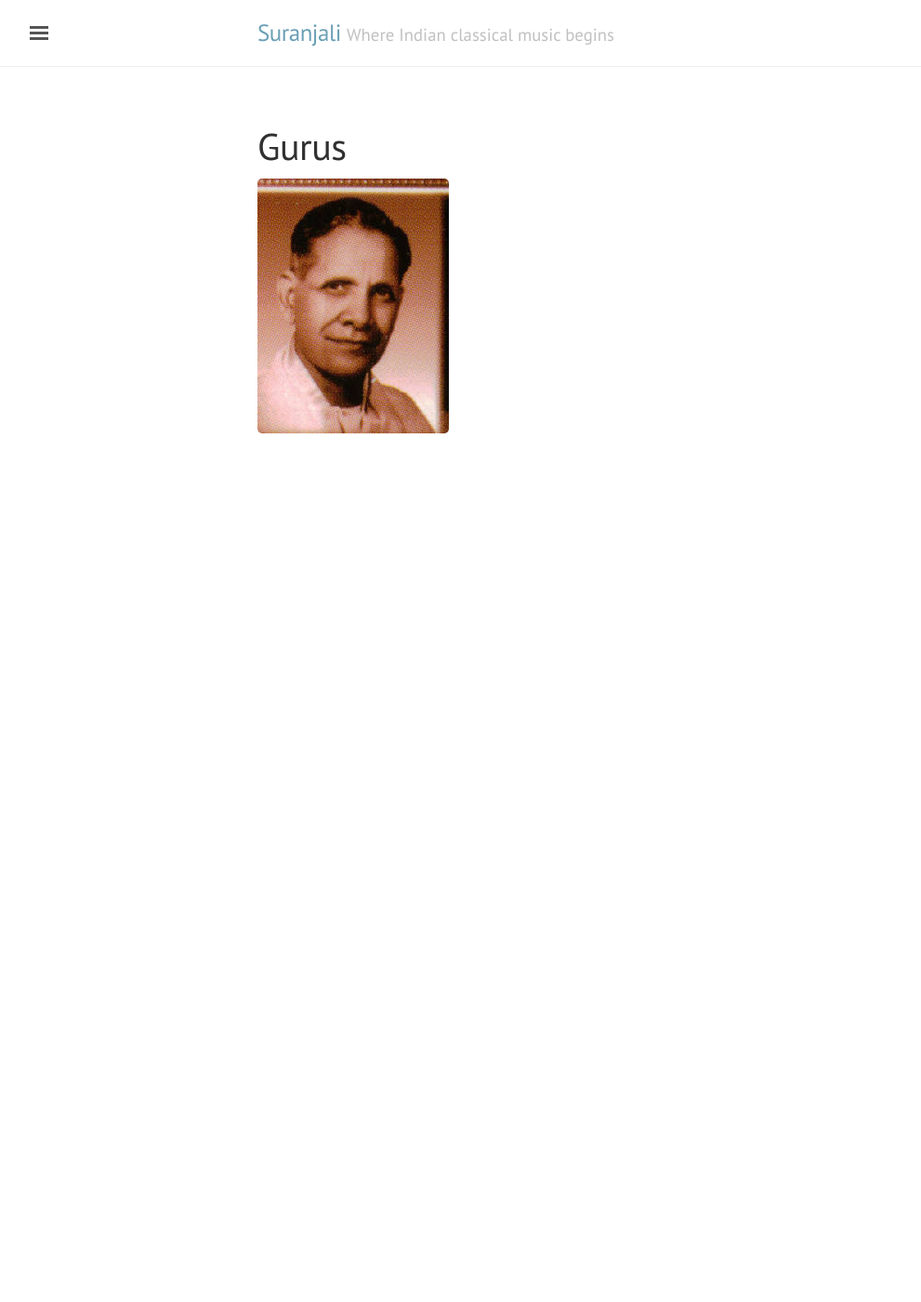
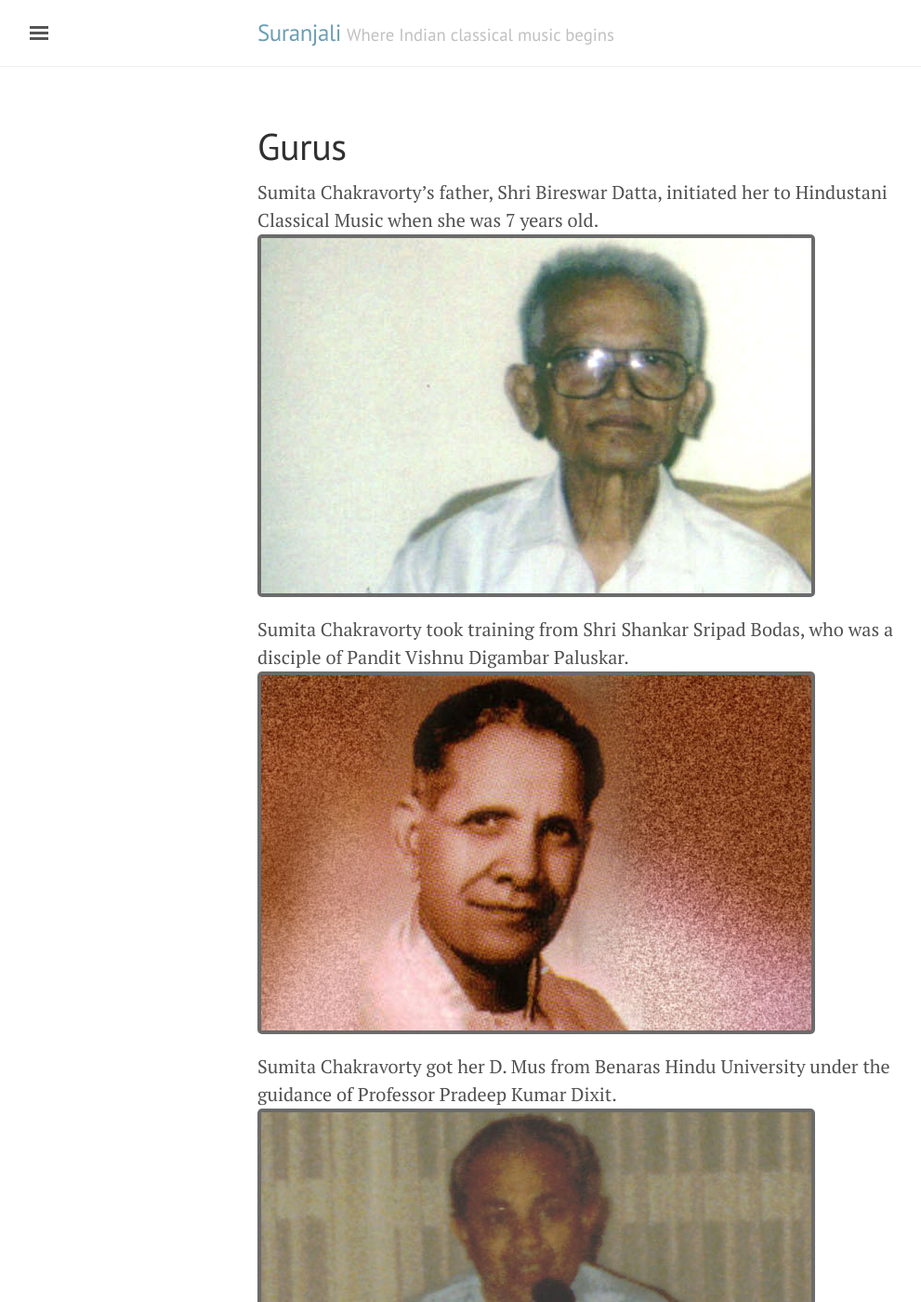
Before and after one commit to sumitachakravorty/suranjali, a Jekyll site: the page built from gurus.md, in a window 1280 px wide and 1400 px high. Shown: the whole window at 93% size, without its empty margins (3-994 px from the left). Built offline with Jekyll 4.4.1, drawn with Linux system fonts in a browser that asks for light colours; Markdown is read by kramdown in place of the engine named in the settings; some of the changed text lies outside the part shown.

Commit message:
Update on Gurus

```diff
--- a/gurus.md
+++ b/gurus.md
@@ -2,4 +2,14 @@
 layout: page
 title: Gurus
 ---
-![Sumita Chakravorty's Guru]({{ site.baseurl }}/assets/img/Bodasji/bodasji.jpg)
+Sumita Chakravorty's father, Shri Bireswar Datta, initiated her to Hindustani Classical Music when she was 7 years old.
+![Sumita Chakravorty's Guru]({{ site.baseurl }}/assets/img/gurus/bireswar_datta.jpg)
+
+Sumita Chakravorty took training from Shri Shankar Sripad Bodas, who was a disciple of Pandit Vishnu Digambar Paluskar.
+![Sumita Chakravorty's Guru]({{ site.baseurl }}/assets/img/gurus/ShankarSripadBodas.jpg)
+
+Sumita Chakravorty got her D. Mus from Benaras Hindu University under the guidance of Professor Pradeep Kumar Dixit.
+![Sumita Chakravorty's Guru]({{ site.baseurl }}/assets/img/gurus/PradeepKumarDixit.jpg)
+
+Sumita Chakravorty also received training from Pandit Chittaranjan Jyotishi.
+![Sumita Chakravorty's Guru]({{ site.baseurl }}/assets/img/gurus/guru-pt-chittaranjan-jyotishi.jpg)
```
Also changed, not shown: _posts/2020-01-02-about.md (+6 -4 lines), contact.md (+1 -0 lines), assets/img/gurus/GURU-Pt.-Chittaranjan-Jyotishi-1002x1024.jpg (renamed from assets/img/Chittaranjan-jyotishi/GURU-Pt.-Chittaranjan-Jyotishi-1002x1024.jpg), assets/img/gurus/GURU-Pt.-Chittaranjan-Jyotishi-150x150.jpg (renamed from assets/img/Chittaranjan-jyotishi/GURU-Pt.-Chittaranjan-Jyotishi-150x150.jpg), assets/img/gurus/GURU-Pt.-Chittaranjan-Jyotishi-293x300.jpg (renamed from assets/img/Chittaranjan-jyotishi/GURU-Pt.-Chittaranjan-Jyotishi-293x300.jpg), assets/img/gurus/GURU-Pt.-Chittaranjan-Jyotishi.jpg (renamed from assets/img/Chittaranjan-jyotishi/GURU-Pt.-Chittaranjan-Jyotishi.jpg), assets/img/gurus/PradeepKumarDixit.jpg (renamed from assets/img/moments/09.jpg), assets/img/gurus/ShankarSripadBodas.jpg (renamed from assets/img/moments/10.jpg), assets/img/gurus/bireswar_datta.jpg (renamed from assets/img/moments/08.jpg), assets/img/gurus/guru-pt-chittaranjan-jyotishi.jpg (renamed from assets/img/moments/guru-pt-chittaranjan-jyotishi.jpg).
